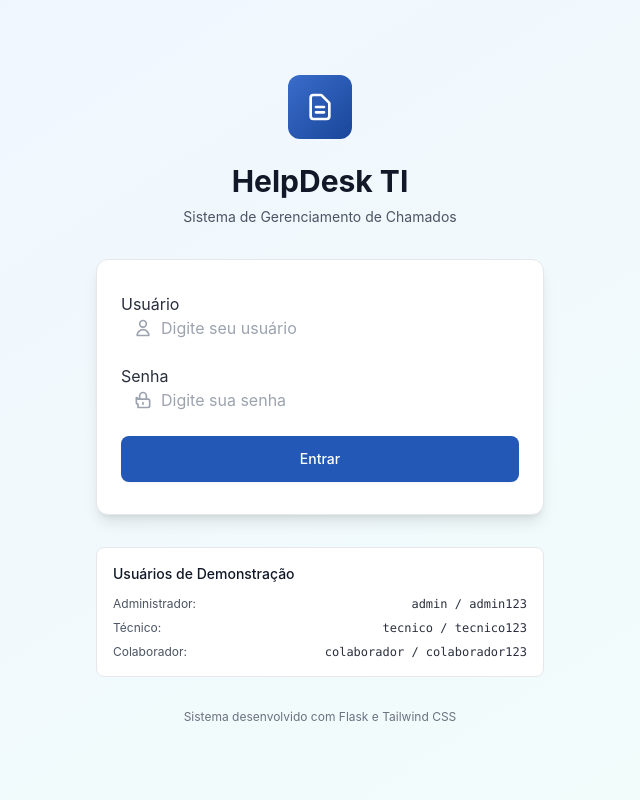
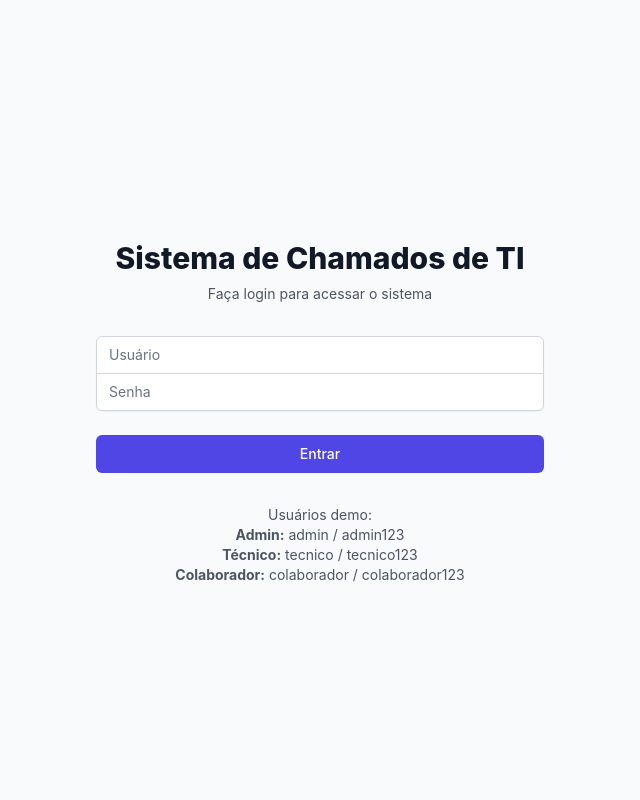
Before and after one commit to pgup-sistemas/helpDeskReminder, a Flask app: page / in a window 1280 px wide. Shown: the whole page, without its empty margins (320-960 px from the left). Run offline with Flask 3, Linux system fonts and the light colour scheme; some libraries are stand-ins or nearby versions.

Commit message:
Assistant checkpoint: Refactor authentication to use Flask-Login
Assistant generated file changes:
- app.py: Add Flask-Login configuration
- models.py: Add Flask-Login UserMixin to User model
- auth.py: Update auth to work with Flask-Login
- routes.py: Update routes to use Flask-Login
- templates/login.html: Update login template to use Flask forms

---

User prompt:

porque voce esta usando js para login? não tem o flask-login que funciona muito bem! deixe tudo em python responsabilidade de backend, para javascript somente o necessario

Replit-Commit-Author: Assistant
Replit-Commit-Session-Id: 4483c6ea-938d-4af9-8bf6-daaca1737e5a

```diff
--- a/pyproject.toml
+++ b/pyproject.toml
@@ -14,4 +14,5 @@ dependencies = [
     "flask-socketio>=5.5.1",
     "sqlalchemy>=2.0.41",
     "werkzeug>=3.1.3",
+    "flask-login>=0.6.3",
 ]
--- a/routes.py
+++ b/routes.py
@@ -1,83 +1,100 @@
+
 import os
 import csv
 from datetime import datetime
-from flask import render_template, request, jsonify, send_file, redirect, url_for, session
-from flask_jwt_extended import create_access_token, jwt_required, get_jwt_identity
+from flask import render_template, request, jsonify, send_file, redirect, url_for, session, flash
+from flask_login import login_user, logout_user, login_required, current_user
 from werkzeug.utils import secure_filename
 from io import StringIO, BytesIO
 
 from app import app, db, socketio
 from models import User, Ticket, ChatMessage, TicketAttachment, UserRole, TicketStatus, TicketPriority
-from auth import role_required, get_current_user, can_access_ticket, can_modify_ticket
+from auth import role_required, can_access_ticket, can_modify_ticket
 from utils import allowed_file, get_dashboard_stats
 
 # Frontend routes
 @app.route('/')
 def index():
+    if current_user.is_authenticated:
+        return redirect(url_for('dashboard'))
     return render_template('login.html')
 
+@app.route('/login')
+def login_page():
+    if current_user.is_authenticated:
+        return redirect(url_for('dashboard'))
+    return render_template('login.html')
+
+@app.route('/login', methods=['POST'])
+def login():
+    username = request.form.get('username')
+    password = request.form.get('password')
+
+    if not username or not password:
+        flash('Username e senha são obrigatórios', 'error')
+        return redirect(url_for('login_page'))
+
+    user = User.query.filter_by(username=username).first()
+
+    if user and user.check_password(password) and user.is_active:
+        login_user(user, remember=True)
+        next_page = request.args.get('next')
+        return redirect(next_page) if next_page else redirect(url_for('dashboard'))
+
+    flash('Credenciais inválidas', 'error')
+    return redirect(url_for('login_page'))
+
+@app.route('/logout')
+@login_required
+def logout():
+    logout_user()
+    flash('Logout realizado com sucesso', 'success')
+    return redirect(url_for('login_page'))
+
 @app.route('/dashboard')
+@login_required
 def dashboard():
     return render_template('dashboard.html')
 
 @app.route('/tickets')
+@login_required
 def tickets():
     return render_template('tickets.html')
 
 @app.route('/ticket/<int:ticket_id>')
+@login_required
 def ticket_detail(ticket_id):
+    ticket = Ticket.query.get_or_404(ticket_id)
+    if not can_access_ticket(current_user, ticket):
+        flash('Acesso negado', 'error')
+        return redirect(url_for('tickets'))
     return render_template('ticket_detail.html', ticket_id=ticket_id)
 
 @app.route('/users')
+@role_required(UserRole.ADMINISTRADOR)
 def users():
     return render_template('users.html')
 
 @app.route('/reports')
+@role_required(UserRole.ADMINISTRADOR, UserRole.DIRETORIA)
 def reports():
     return render_template('reports.html')
 
 # API routes
-@app.route('/api/login', methods=['POST'])
-def login():
-    data = request.get_json()
-    username = data.get('username')
-    password = data.get('password')
-
-    if not username or not password:
-        return jsonify({'message': 'Username and password required'}), 400
-
-    user = User.query.filter_by(username=username).first()
-
-    if user and user.check_password(password) and user.is_active:
-        access_token = create_access_token(identity=user.id)
-        return jsonify({
-            'access_token': access_token,
-            'user': user.to_dict()
-        })
-
-    return jsonify({'message': 'Invalid credentials'}), 401
-
 @app.route('/api/me', methods=['GET'])
-@jwt_required()
+@login_required
 def get_current_user_info():
-    current_user = get_current_user()
-    if current_user:
-        return jsonify(current_user.to_dict())
-    return jsonify({'message': 'User not found'}), 404
+    return jsonify(current_user.to_dict())
 
 @app.route('/api/dashboard/stats', methods=['GET'])
 @role_required(UserRole.ADMINISTRADOR, UserRole.DIRETORIA, UserRole.TECNICO)
-def dashboard_stats(current_user):
+def dashboard_stats():
     stats = get_dashboard_stats()
     return jsonify(stats)
 
 @app.route('/api/tickets', methods=['GET'])
-@jwt_required()
+@login_required
 def get_tickets():
-    current_user = get_current_user()
-    if not current_user:
-        return jsonify({'message': 'User not found'}), 404
-
     query = Ticket.query
 
     # Filter based on user role
@@ -108,12 +125,8 @@ def get_tickets():
     return jsonify([ticket.to_dict() for ticket in tickets])
 
 @app.route('/api/tickets', methods=['POST'])
-@jwt_required()
+@login_required
 def create_ticket():
-    current_user = get_current_user()
-    if not current_user:
-        return jsonify({'message': 'User not found'}), 404
-
     data = request.get_json()
 
     required_fields = ['title', 'description', 'department', 'priority']
@@ -146,12 +159,8 @@ def create_ticket():
     return jsonify(ticket.to_dict()), 201
 
 @app.route('/api/tickets/<int:ticket_id>', methods=['GET'])
-@jwt_required()
+@login_required
 def get_ticket(ticket_id):
-    current_user = get_current_user()
-    if not current_user:
-        return jsonify({'message': 'User not found'}), 404
-
     ticket = Ticket.query.get_or_404(ticket_id)
 
     if not can_access_ticket(current_user, ticket):
@@ -161,12 +170,8 @@ def get_ticket(ticket_id):
     return jsonify(ticket.to_dict())
 
 @app.route('/api/tickets/<int:ticket_id>', methods=['PUT'])
-@jwt_required()
+@login_required
 def update_ticket(ticket_id):
-    current_user = get_current_user()
-    if not current_user:
-        return jsonify({'message': 'User not found'}), 404
-
     ticket = Ticket.query.get_or_404(ticket_id)
 
     if not can_modify_ticket(current_user, ticket):
@@ -224,12 +229,8 @@ def update_ticket(ticket_id):
     return jsonify(ticket.to_dict())
 
 @app.route('/api/tickets/<int:ticket_id>/messages', methods=['GET'])
-@jwt_required()
+@login_required
 def get_ticket_messages(ticket_id):
-    current_user = get_current_user()
-    if not current_user:
-        return jsonify({'message': 'User not found'}), 404
-
     ticket = Ticket.query.get_or_404(ticket_id)
 
     if not can_access_ticket(current_user, ticket):
@@ -239,12 +240,8 @@ def get_ticket_messages(ticket_id):
     return jsonify([message.to_dict() for message in messages])
 
 @app.route('/api/tickets/<int:ticket_id>/messages', methods=['POST'])
-@jwt_required()
+@login_required
 def create_message(ticket_id):
-    current_user = get_current_user()
-    if not current_user:
-        return jsonify({'message': 'User not found'}), 404
-
     ticket = Ticket.query.get_or_404(ticket_id)
 
     if not can_access_ticket(current_user, ticket):
@@ -271,12 +268,8 @@ def create_message(ticket_id):
     return jsonify(message.to_dict()), 201
 
 @app.route('/api/tickets/<int:ticket_id>/attachments', methods=['POST'])
-@jwt_required()
+@login_required
 def upload_attachment(ticket_id):
-    current_user = get_current_user()
-    if not current_user:
-        return jsonify({'message': 'User not found'}), 404
-
     ticket = Ticket.query.get_or_404(ticket_id)
 
     if not can_access_ticket(current_user, ticket):
@@ -330,12 +323,8 @@ def upload_attachment(ticket_id):
     return jsonify(attachment.to_dict()), 201
 
 @app.route('/api/tickets/<int:ticket_id>/attachments', methods=['GET'])
-@jwt_required()
+@login_required
 def get_attachments(ticket_id):
-    current_user = get_current_user()
-    if not current_user:
-        return jsonify({'message': 'User not found'}), 404
-
     ticket = Ticket.query.get_or_404(ticket_id)
 
     if not can_access_ticket(current_user, ticket):
@@ -345,12 +334,8 @@ def get_attachments(ticket_id):
     return jsonify([attachment.to_dict() for attachment in attachments])
 
 @app.route('/api/attachments/<int:attachment_id>/download', methods=['GET'])
-@jwt_required()
+@login_required
 def download_attachment(attachment_id):
-    current_user = get_current_user()
-    if not current_user:
-        return jsonify({'message': 'User not found'}), 404
-
     attachment = TicketAttachment.query.get_or_404(attachment_id)
 
     if not can_access_ticket(current_user, attachment.ticket):
@@ -365,13 +350,13 @@ def download_attachment(attachment_id):
 
 @app.route('/api/users', methods=['GET'])
 @role_required(UserRole.ADMINISTRADOR)
-def get_users(current_user):
+def get_users():
     users = User.query.all()
     return jsonify([user.to_dict() for user in users])
 
 @app.route('/api/users', methods=['POST'])
 @role_required(UserRole.ADMINISTRADOR)
-def create_user(current_user):
+def create_user():
     data = request.get_json()
 
     required_fields = ['username', 'email', 'password', 'role']
@@ -401,7 +386,7 @@ def create_user(current_user):
 
 @app.route('/api/users/<int:user_id>', methods=['PUT'])
 @role_required(UserRole.ADMINISTRADOR)
-def update_user(current_user, user_id):
+def update_user(user_id):
     user = User.query.get_or_404(user_id)
     data = request.get_json()
 
@@ -434,14 +419,14 @@ def update_user(current_user, user_id):
     return jsonify(user.to_dict())
 
 @app.route('/api/technicians', methods=['GET'])
-@jwt_required()
+@login_required
 def get_technicians():
     technicians = User.query.filter_by(role=UserRole.TECNICO, is_active=True).all()
     return jsonify([{'id': tech.id, 'username': tech.username} for tech in technicians])
 
 @app.route('/api/reports/export', methods=['GET'])
 @role_required(UserRole.ADMINISTRADOR, UserRole.DIRETORIA)
-def export_tickets(current_user):
+def export_tickets():
     # Get filter parameters
     status = request.args.get('status')
     priority = request.args.get('priority')
--- a/templates/login.html
+++ b/templates/login.html
@@ -1,110 +1,63 @@
-{% extends "base.html" %}
-{% set hide_navigation = true %}
-
-{% block title %}Login - Sistema de Chamados TI{% endblock %}
-
-{% block content %}
-<div class="min-h-screen flex items-center justify-center bg-gradient-to-br from-primary-50 to-accent-50 py-12 px-4 sm:px-6 lg:px-8">
+<!DOCTYPE html>
+<html lang="pt-BR">
+<head>
+    <meta charset="UTF-8">
+    <meta name="viewport" content="width=device-width, initial-scale=1.0">
+    <title>Login - Sistema de Chamados</title>
+    <script src="https://cdn.tailwindcss.com"></script>
+    <link rel="stylesheet" href="{{ url_for('static', filename='css/style.css') }}">
+</head>
+<body class="bg-gray-50 min-h-screen flex items-center justify-center">
     <div class="max-w-md w-full space-y-8">
-        <!-- Header -->
-        <div class="text-center">
-            <div class="mx-auto w-16 h-16 bg-gradient-to-br from-primary-500 to-primary-700 rounded-xl flex items-center justify-center mb-6">
-                <svg class="w-8 h-8 text-white" fill="none" stroke="currentColor" viewBox="0 0 24 24">
-                    <path stroke-linecap="round" stroke-linejoin="round" stroke-width="2" d="M9 12h6m-6 4h6m2 5H7a2 2 0 01-2-2V5a2 2 0 012-2h5.586a1 1 0 01.707.293l5.414 5.414a1 1 0 01.293.707V19a2 2 0 01-2 2z"></path>
-                </svg>
-            </div>
-            <h2 class="text-3xl font-bold text-gray-900">HelpDesk TI</h2>
-            <p class="mt-2 text-sm text-gray-600">
-                Sistema de Gerenciamento de Chamados
+        <div>
+            <h2 class="mt-6 text-center text-3xl font-extrabold text-gray-900">
+                Sistema de Chamados de TI
+            </h2>
+            <p class="mt-2 text-center text-sm text-gray-600">
+                Faça login para acessar o sistema
             </p>
         </div>
 
-        <!-- Login Form -->
-        <div class="bg-white py-8 px-6 rounded-xl shadow-lg border border-gray-200">
-            <form id="loginForm" class="space-y-6">
+        {% with messages = get_flashed_messages(with_categories=true) %}
+            {% if messages %}
+                {% for category, message in messages %}
+                    <div class="rounded-md p-4 {% if category == 'error' %}bg-red-50 text-red-800{% else %}bg-green-50 text-green-800{% endif %}">
+                        {{ message }}
+                    </div>
+                {% endfor %}
+            {% endif %}
+        {% endwith %}
+
+        <form class="mt-8 space-y-6" method="POST" action="{{ url_for('login') }}">
+            <div class="rounded-md shadow-sm -space-y-px">
                 <div>
-                    <label for="username" class="form-label">Usuário</label>
-                    <div class="relative">
-                        <div class="absolute inset-y-0 left-0 pl-3 flex items-center pointer-events-none">
-                            <svg class="h-5 w-5 text-gray-400" fill="none" stroke="currentColor" viewBox="0 0 24 24">
-                                <path stroke-linecap="round" stroke-linejoin="round" stroke-width="2" d="M16 7a4 4 0 11-8 0 4 4 0 018 0zM12 14a7 7 0 00-7 7h14a7 7 0 00-7-7z"></path>
-                            </svg>
-                        </div>
-                        <input
-                            id="username"
-                            name="username"
-                            type="text"
-                            required
-                            class="form-input pl-10"
-                            placeholder="Digite seu usuário"
-                        >
-                    </div>
+                    <label for="username" class="sr-only">Usuário</label>
+                    <input id="username" name="username" type="text" required
+                           class="appearance-none rounded-none relative block w-full px-3 py-2 border border-gray-300 placeholder-gray-500 text-gray-900 rounded-t-md focus:outline-none focus:ring-indigo-500 focus:border-indigo-500 focus:z-10 sm:text-sm"
+                           placeholder="Usuário">
                 </div>
-
                 <div>
-                    <label for="password" class="form-label">Senha</label>
-                    <div class="relative">
-                        <div class="absolute inset-y-0 left-0 pl-3 flex items-center pointer-events-none">
-                            <svg class="h-5 w-5 text-gray-400" fill="none" stroke="currentColor" viewBox="0 0 24 24">
-                                <path stroke-linecap="round" stroke-linejoin="round" stroke-width="2" d="M12 15v2m-6 4h12a2 2 0 002-2v-6a2 2 0 00-2-2H6a2 2 0 00-2-2v6a2 2 0 002 2zm10-10V7a4 4 0 00-8 0v4h8z"></path>
-                            </svg>
-                        </div>
-                        <input
-                            id="password"
-                            name="password"
-                            type="password"
-                            required
-                            class="form-input pl-10"
-                            placeholder="Digite sua senha"
-                        >
-                    </div>
-                </div>
-
-                <div>
-                    <button
-                        type="submit"
-                        class="w-full flex justify-center py-3 px-4 border border-transparent rounded-lg shadow-sm text-sm font-medium text-white bg-primary-600 hover:bg-primary-700 focus:outline-none focus:ring-2 focus:ring-offset-2 focus:ring-primary-500 transition-colors duration-200"
-                    >
-                        Entrar
-                    </button>
-                </div>
-            </form>
-        </div>
-
-        <!-- Demo Users Info -->
-        <div class="bg-white rounded-lg border border-gray-200 p-4">
-            <h3 class="text-sm font-medium text-gray-900 mb-3">Usuários de Demonstração</h3>
-            <div class="space-y-2 text-xs">
-                <div class="flex justify-between">
-                    <span class="text-gray-600">Administrador:</span>
-                    <span class="font-mono">admin / admin123</span>
-                </div>
-                <div class="flex justify-between">
-                    <span class="text-gray-600">Técnico:</span>
-                    <span class="font-mono">tecnico / tecnico123</span>
-                </div>
-                <div class="flex justify-between">
-                    <span class="text-gray-600">Colaborador:</span>
-                    <span class="font-mono">colaborador / colaborador123</span>
+                    <label for="password" class="sr-only">Senha</label>
+                    <input id="password" name="password" type="password" required
+                           class="appearance-none rounded-none relative block w-full px-3 py-2 border border-gray-300 placeholder-gray-500 text-gray-900 rounded-b-md focus:outline-none focus:ring-indigo-500 focus:border-indigo-500 focus:z-10 sm:text-sm"
+                           placeholder="Senha">
                 </div>
             </div>
-        </div>
 
-        <!-- Footer -->
-        <div class="text-center">
-            <p class="text-xs text-gray-500">
-                Sistema desenvolvido com Flask e Tailwind CSS
-            </p>
+            <div>
+                <button type="submit"
+                        class="group relative w-full flex justify-center py-2 px-4 border border-transparent text-sm font-medium rounded-md text-white bg-indigo-600 hover:bg-indigo-700 focus:outline-none focus:ring-2 focus:ring-offset-2 focus:ring-indigo-500">
+                    Entrar
+                </button>
+            </div>
+        </form>
+
+        <div class="mt-6 text-center text-sm text-gray-600">
+            <p>Usuários demo:</p>
+            <p><strong>Admin:</strong> admin / admin123</p>
+            <p><strong>Técnico:</strong> tecnico / tecnico123</p>
+            <p><strong>Colaborador:</strong> colaborador / colaborador123</p>
         </div>
     </div>
-</div>
-{% endblock %}
-
-{% block scripts %}
-<script>
-    // Check if user is already logged in
-    if (localStorage.getItem('access_token')) {
-        window.location.href = '/dashboard';
-    }
-</script>
-{% endblock %}
+</body>
+</html>
```
Also changed, not shown: app.py (+14 -0 lines), auth.py (+6 -21 lines), models.py (+2 -22 lines), 1 other file.
